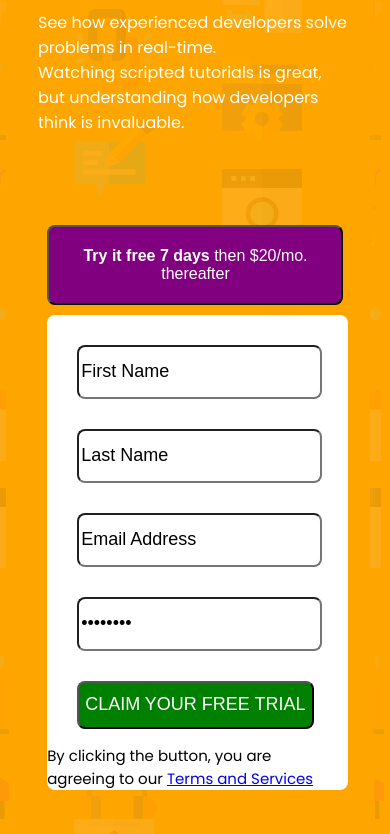
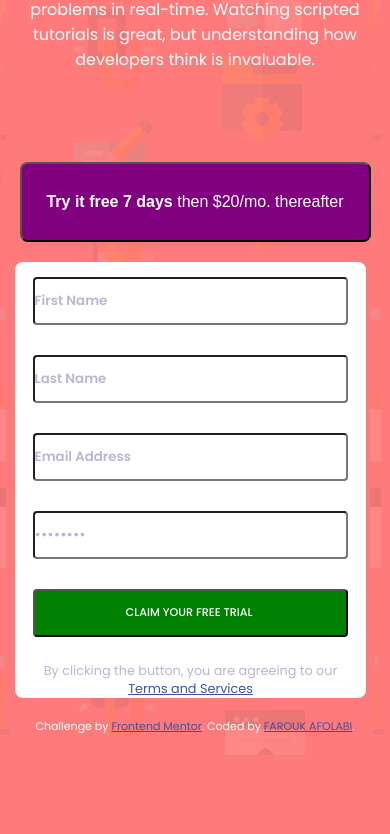
Before and after one commit to farouk-afolabi/intro-component-with-signup-form-master, a plain HTML site: page index.html in a window 390 px wide. Shown: the part 181-1015 px from the top of the page. After the commit the page ends 936 px from the top, so only its background shows below. Drawn offline with Linux system fonts and the light colour scheme.

Commit message:
done with mobile view

```diff
--- a/index.html
+++ b/index.html
@@ -28,42 +28,40 @@
   <div class="attribution">
     <div class="aside">
 
- <h1>Learn to code by <br>
-  watching others </h1>
+ <h1>Learn to code by watching others </h1>
 
- <span>See how experienced developers solve problems in real-time.</span> <br>
- <span>Watching scripted tutorials is great,
-  but understanding how developers <br>
-  think is invaluable.</span>
+ <p>See how experienced developers solve problems in real-time. Watching scripted tutorials is great,
+  but understanding how developers think is invaluable.
+</p>
 
     </div>
 
 
     <div class="article">
     <button class="button">
-     <span><strong>Try it free 7 days</strong> then $20/mo. thereafter  </span>
+     <p><strong>Try it free 7 days</strong> then $20/mo. thereafter  <p>
     </button>
 <form action="#" class="form">
   <label for="firstname"></label>
-    <input type="text" name= "form" id="firstname" value="First Name" >
+    <input type="text" name= "form" class="firstname" value="First Name" >
 
   <br>
 <label for="lastname">
-  <input type="text" name="form" id="lastname" value="Last Name" >
+  <input type="text" name="form" class="lastname" value="Last Name" >
 </label>
- <br>
+
 <label for="email">
-   <input type="email"  name="form" id="email" value="Email Address" >
+   <input type="email"  name="form" class="email" value="Email Address" >
 </label>
-  <br>
+
  <label for="password">
-   <input type="password" name="form" id="password" value="password">
+   <input type="password" name="form" class="password" value="password">
  </label>
- <br>
+
  <label for="submit" >
-   <input type="submit"  id="submit" value="CLAIM YOUR FREE TRIAL ">
- </label>
- <br>
+   <input type="submit"  id="submit" class="submit" value="claim your free trial ">
+ </button>
+
 
 
 <p class="Terms"> By clicking the button, you are agreeing to our <a href="#" > Terms and Services </a></p>
--- a/styles.css
+++ b/styles.css
@@ -1,6 +1,4 @@
-/* .attribution { font-size: 25px;
-    background-color: brown;}
-
+/*
 
     h1{ background-color: cadetblue; font-size:20px;}
     .attribution a { color: hsl(228, 45%, 44%); }
@@ -9,90 +7,99 @@
     .article{ text-align: center;  }
     .form {  }
     */
-    body {background:url("images/bg-intro-desktop.png");
-        background-color: brown;
+
+
+   @import url("https://fonts.googleapis.com/css2?family=Poppins:wght@400;500;600;700&display=swap");
+
+    *{ box-sizing: border-box;
+        margin:0;
+        padding:0;
+    }
+    body{ background-image: url(images/bg-intro-mobile.png);
+        background-color: #ff7a7a;
+        font-family: 'poppins',sans-serif; }
+
+
+    h1{ color: white;
+        line-height: 1.333em;
+         font-size: 1.7rem;
        }
 
-    h1{ color: white;
-        font-size: 35px;
-        }
-        span{color: white;
+    p{ color: white;
             font-size: medium;
-        }
-        input {  height: 3rem;
-            border-radius: 0.5rem;
-            width: 80%;
-            margin-top: 30px;
-            margin-left: 30px;
-        font-size:large ;
+            font-weight: 400;
+           margin: 20px 0px;
      }
 
-    .attribution {font-size: 15px;
-    display: flex;
-    flex-direction: row;
-    align-items: flex-end;
-    flex-wrap: wrap;
-    font-family: 'poppins',sans-serif;
+
+
+     input {  height: 3rem;
+        border-radius: 0.25rem;
+        width: 90%;
+        margin:15px 10px;
+        font-family: "Poppins", sans-serif;
+        font-weight: 600;
+        color: #b9b6d3;
      }
 
-    .aside {flex-grow: 1;
-        align-self:center;
-        margin: 30px;
 
+
+
+
+    .aside {padding:60px  30px;
             }
-    .article{flex-grow: 2;
-    margin: 50px;
-}
-     .form {background-color: white;
+
+
+
+
+    .article {padding:0px;}
+
+    .form { background-color: white;
             width: 90%;
-    border-radius: 0.5rem;}
-
-     .button {background-color: purple;
-        margin: 10px 0;
-        height: 3rem;
             border-radius: 0.5rem;
-        width: 90%;
-    }
-     .button > span {
-        color: white;
-    }
-    .Terms
-
-    #submit { background-color: green;
-    color: white;}
-    @media  only screen and (max-width: 768px){
-        /* for mobile phones */
-
-        body {background: url("images/bg-intro-mobile.png");
-        background-color: orange;}
-
-        .attribution { display: flex;
-        flex-direction: column;
-        align-items: center;
-        flex-wrap: nowrap;}
-
-        .form {background-color: white;
-            width: 100%;
-        border-radius: 0.5rem;
-    padding-right: 5px;
+            margin:10px 15px;
 
           }
 
-         .button {background-color: purple;
+
+    .button { background-color: purple;
         margin: 10px 0;
         height: 5rem;
         border-radius: 0.5rem;
-            width: 100%;
-            padding-right:  5px;
+        width: 90%;
+        font-size: 0.9rem;
+
     }
-        #submit { background-color: green;
+
+
+    .submit { background-color:green;
         color: white;
         height: 3rem;
-            border-radius: 0.5rem;
-            width: 80%;
-            margin-top: 30px;
-            margin-left: 30px;
-            margin-right: 20px;
-            font-size: large;
+        border-radius: 0.25rem;
+        width: 90%;
+        font-size: 0.7rem;
+        line-height: 0.6em;
+        text-transform: uppercase;
+        font-weight: 500;
+
         }
+
+
+
+        .attribution { font-size: 11px;
+            text-align: center;
         }
+
+
+
+
+       .attribution a {
+                color: hsl(228, 45%, 44%);
+        }
+
+
+        .Terms  {
+            font-size: 0.8rem;
+            color: #b9b6d3;
+            margin:10px;
+        }
```
Lines whose indentation alone changed are shown as unchanged.
